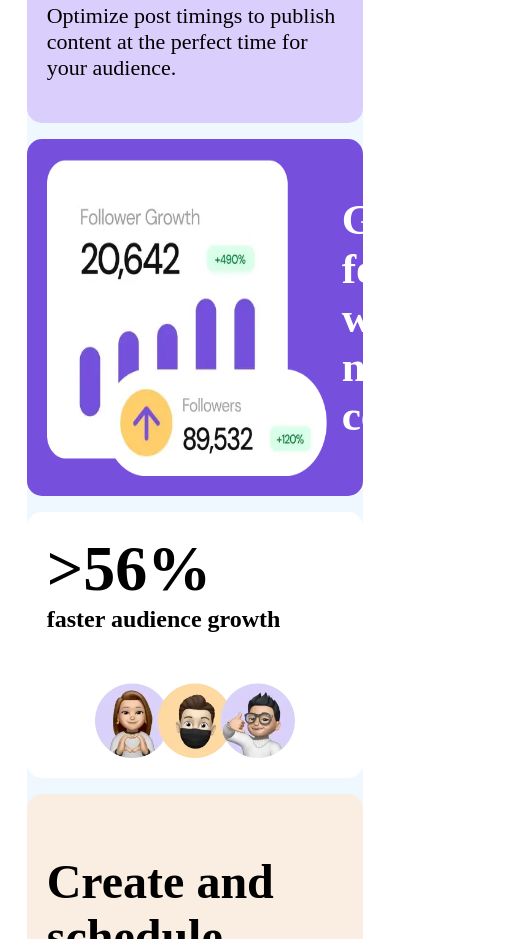
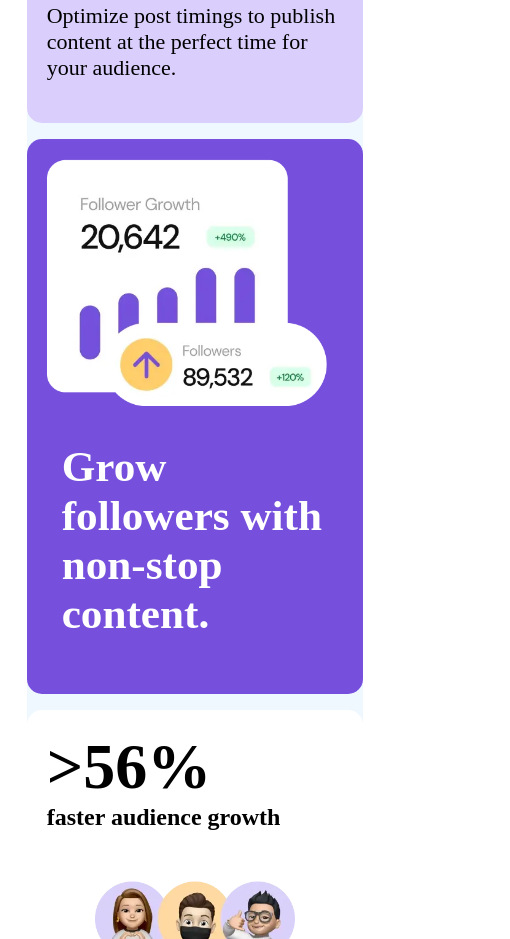
Before and after one commit to Wildfrostt/Bento-grids, a plain HTML site: page index.html in a window 390 px wide. Shown: the part 1503-2442 px from the top of the page, 510 px wide, since content can reach past the window. Drawn offline with Linux system fonts and the light colour scheme.

Commit message:
Update style.css

```diff
--- a/style.css
+++ b/style.css
@@ -180,7 +180,9 @@ h1{
     height: auto;
     word-wrap: break-word;
   }
-
+  .h{
+      flex-wrap: wrap;
+  }
   body {
     overflow-x: clip;
   }
```
